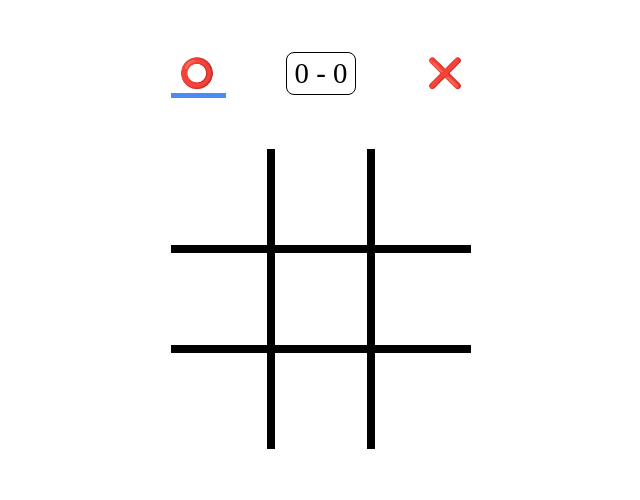
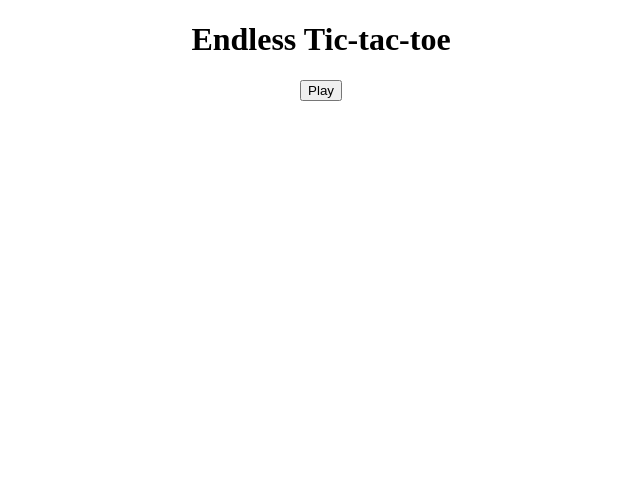
Before and after one commit to erwinandres/endless-tic-tac-toe, a plain HTML site: page index.html in a window 1280 px wide. Shown: the whole page, without its empty margins (319-959 px from the left). Drawn offline with Linux system fonts and the light colour scheme.

Commit message:
Agrega sistema de pantallas/escenas

```diff
--- a/assets/css/main.css
+++ b/assets/css/main.css
@@ -10,10 +10,25 @@ body {
   margin: 0;
 }
 
+.app {
+  width: calc(var(--box-size) * 3);
+  margin: 0 auto;
+}
+
+[data-screen-name] {
+  display: none;
+}
+
+[data-screen-active] {
+  display: block;
+}
+
+.start {
+  text-align: center;
+}
+
 .game {
   padding: 3rem 0;
-  width: calc(var(--box-size) * 3);
-  margin: 0 auto;
 }
 
 .game-info {
--- a/assets/js/main.js
+++ b/assets/js/main.js
@@ -3,6 +3,33 @@ const nextBoxClassName = 'box__next';
 
 const players = ['⭕', '❌'];
 const boardWidth = 3;
+
+class ScreenManager {
+    static #SELECTOR = 'data-screen-name';
+    static #ACTIVE_SELECTOR = 'data-screen-active';
+
+    constructor() {
+        this.screens = {}
+        this.currentActive;
+
+        this.registScreens();
+    }
+
+    registScreens() {
+        document.querySelectorAll(`[${ScreenManager.#SELECTOR}]`).forEach(screenElement => {
+            const screenName = screenElement.getAttribute(ScreenManager.#SELECTOR);
+            this.screens[screenName] = screenElement;
+
+            if (!this.currentActive) this.currentActive = screenName;
+        });
+    }
+
+    open(screenName) {
+        this.screens[this.currentActive].removeAttribute(ScreenManager.#ACTIVE_SELECTOR);
+        this.screens[screenName].setAttribute(ScreenManager.#ACTIVE_SELECTOR, true);
+        this.currentActive = screenName;
+    }
+}
 
 class Regist {
     constructor() {
@@ -109,6 +136,13 @@ function checkWin(index) {
 const boxes = document.querySelectorAll('[data-box-id]');
 const scoreDisplays = document.querySelectorAll('[data-score-player]');
 const turnDisplay = document.querySelector('[data-trn-player]');
+const startLocalButton = document.getElementById('start-local-button');
+
+const screenManager = new ScreenManager();
+
+startLocalButton.addEventListener('click', function() {
+    screenManager.open('game');
+});
 
 function onClickBox() {
     if (this.innerText) return;
--- a/index.html
+++ b/index.html
@@ -8,7 +8,12 @@
     <link rel="stylesheet" href="/assets/css/main.css">
 </head>
 <body>
-    <div class="game">
+    <div class="app">
+        <div class="start" data-screen-name="start" data-screen-active>
+            <h1 class="start--title">Endless Tic-tac-toe</h1>
+            <button class="start--play-button" id="start-local-button">Play</button>
+        </div>
+        <div class="game" data-screen-name="game">
             <div class="game-info" data-trn-player="0">
                 <div class="game-info--player">⭕</div>
                 <div class="game-info--score">
@@ -29,6 +34,7 @@
                 <div class="box"><span class="box--content" data-box-id="8"></span></div>
             </div>
         </div>
+    </div>
 
     <script src="/assets/js/main.js"></script>
 </body>
```
Lines whose indentation alone changed are shown as unchanged.
